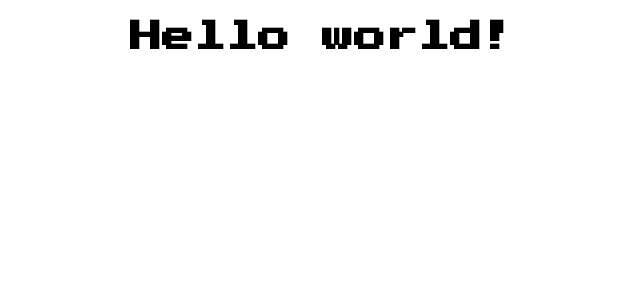
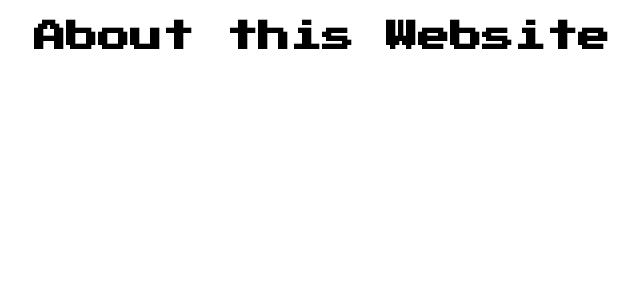
Before and after one commit to YanaTrifonova/mpws, a React (Create React App) app: page /about in a window 1280 px wide. Shown: the top 300 px of the page, without its empty margins (318-958 px from the left). Built offline with nearby package versions, Linux system fonts and the light colour scheme.

Commit message:
base router setup with blanc pages

```diff
--- a/package.json
+++ b/package.json
@@ -8,6 +8,8 @@
     "@testing-library/user-event": "^12.1.10",
     "react": "^17.0.1",
     "react-dom": "^17.0.1",
+    "react-router": "^5.2.0",
+    "react-router-dom": "^5.2.0",
     "react-scripts": "4.0.1",
     "web-vitals": "^0.2.4"
   },
--- a/src/App.js
+++ b/src/App.js
@@ -1,9 +1,18 @@
 import './App.css';
+import React from "react";
+import {Route, Switch} from 'react-router';
+import About from "./pages/about";
+import Main from "./pages/main";
+import PageNotFound from "./pages/404";
 
 function App() {
     return (
         <div className="App">
-            <h1>Hello world!</h1>
+            <Switch>
+                <Route path="/about" component={About}/>
+                <Route exact path="/" component={Main}/>
+                <Route path="/" component={PageNotFound}/>
+            </Switch>
         </div>
     );
 }
--- a/src/index.js
+++ b/src/index.js
@@ -2,10 +2,13 @@ import React from 'react';
 import ReactDOM from 'react-dom';
 import './index.css';
 import App from './App';
+import {BrowserRouter as Router} from "react-router-dom";
 
 ReactDOM.render(
     <React.StrictMode>
-        <App/>
+        <Router>
+            <App/>
+        </Router>
     </React.StrictMode>,
     document.getElementById('root')
 );
--- /dev/null
+++ b/src/pages/404/index.css
@@ -0,0 +1,3 @@
+.img {
+    width: 400px;
+}
--- /dev/null
+++ b/src/pages/404/index.js
@@ -0,0 +1,12 @@
+import errorImg from "../../images/404/error.jpg";
+import "./index.css";
+
+export default function PageNotFound() {
+
+    return(
+        <div>
+            <h1>Page not found</h1>
+            <img src={errorImg} className="img" alt="Error image"/>
+        </div>
+    )
+}
--- /dev/null
+++ b/src/pages/about/index.js
@@ -0,0 +1,8 @@
+import "./index.css";
+
+export default function About() {
+
+    return(
+        <h1>About this Website</h1>
+    )
+}
--- /dev/null
+++ b/src/pages/main/index.js
@@ -0,0 +1,8 @@
+import "./index.css";
+
+export default function Main() {
+
+    return(
+        <h1>Main Page</h1>
+    )
+}
```
Also changed, not shown: src/pages/about/index.css (added), src/pages/main/index.css (added), 1 other file (tests, documents, lock files or other folders).
